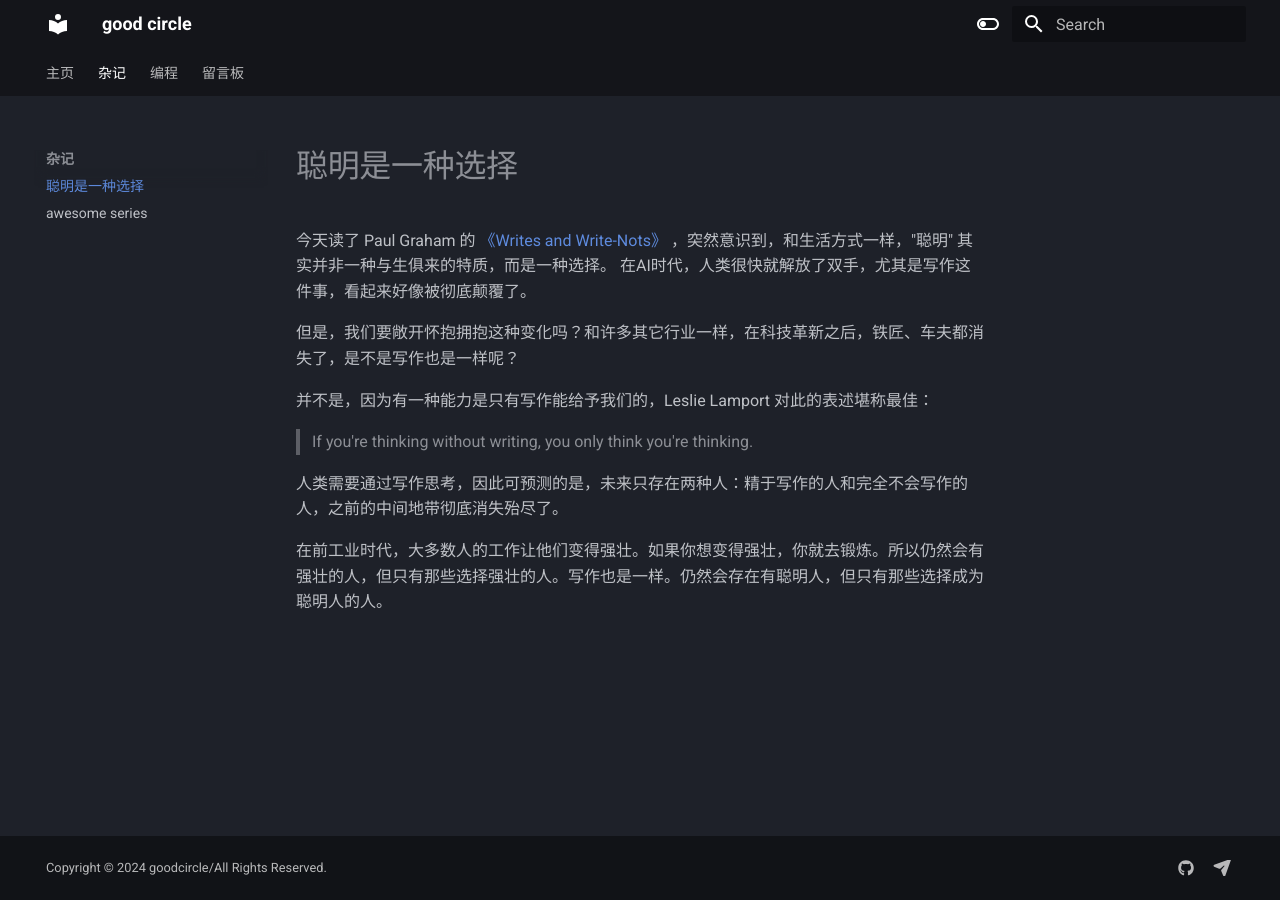
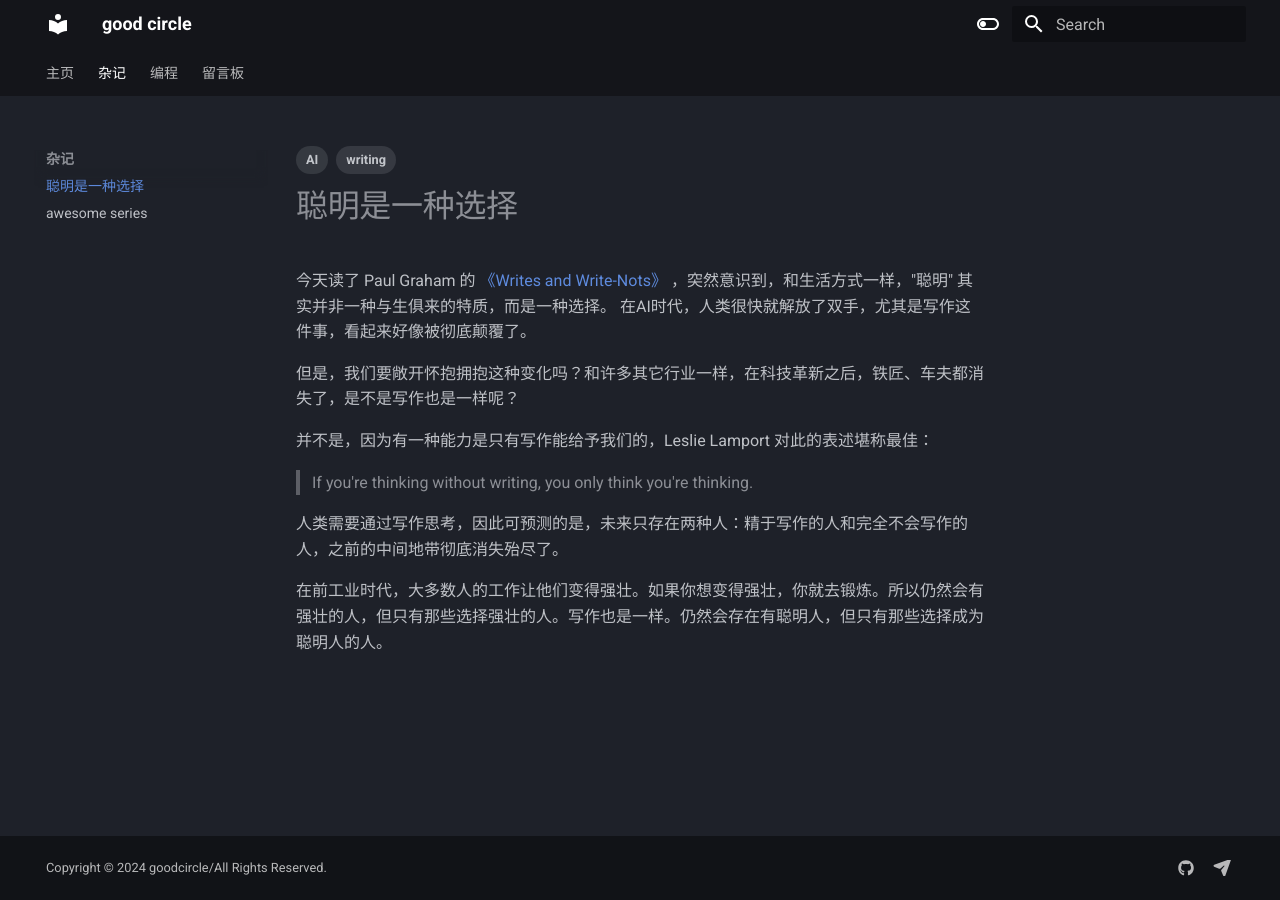
Before and after one commit to goodCircle/goodCircle.github.io, an MkDocs documentation site: the page built from docs/blog/smart_is_a_choice.md, in a window 1280 px wide. Built offline with MkDocs 1.6.1 and Material for MkDocs 9.7.7, drawn with Linux system fonts in a browser that asks for light colours.

Commit message:
add comments

```diff
--- a/docs/blog/smart_is_a_choice.md
+++ b/docs/blog/smart_is_a_choice.md
@@ -1,3 +1,10 @@
+---
+title: 聪明是一种选择
+tags:
+  - writing
+  - AI
+---
+
 # 聪明是一种选择
 
 今天读了 Paul Graham
```
